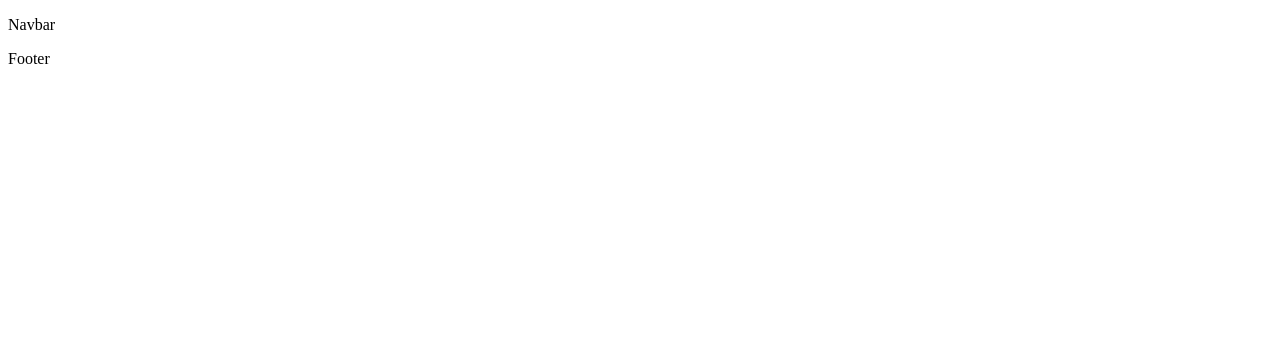
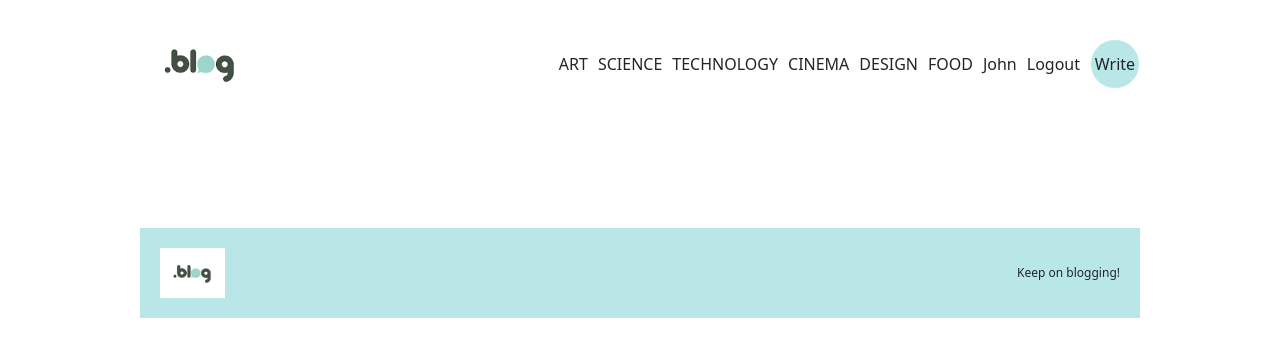
Before and after one commit to Manan-Hemani/Fullstack-blog, a React (Create React App) app in the folder client/: page /post/1 in a window 1280 px wide. Shown: the top 356 px of the page. Built offline with nearby package versions, Linux system fonts and the light colour scheme.

Commit message:
added navbar and footer

```diff
--- a/client/public/index.html
+++ b/client/public/index.html
@@ -5,6 +5,9 @@
   <meta charset="utf-8" />
   <meta name="viewport" content="width=device-width, initial-scale=1" />
   <meta name="description" content="Web site created using create-react-app" />
+  <link href="https://cdn.jsdelivr.net/npm/bootstrap@5.3.0-alpha1/dist/css/bootstrap.min.css" rel="stylesheet" integrity="sha384-GLhlTQ8iRABdZLl6O3oVMWSktQOp6b7In1Zl3/Jr59b6EGGoI1aFkw7cmDA6j6gD" crossorigin="anonymous">
+  <script src="https://cdn.jsdelivr.net/npm/bootstrap@5.3.0-alpha1/dist/js/bootstrap.bundle.min.js" integrity="sha384-w76AqPfDkMBDXo30jS1Sgez6pr3x5MlQ1ZAGC+nuZB+EYdgRZgiwxhTBTkF7CXvN" crossorigin="anonymous"></script>
+
 
   <title>Blog</title>
 </head>
--- a/client/src/Components/Footer.jsx
+++ b/client/src/Components/Footer.jsx
@@ -1,9 +1,13 @@
 import React from 'react';
+import logo from '../images/logo.png';
 
 const Footer = () => {
     return (
     <>
-        <p>Footer</p>
+        <footer className="footer">
+            <img src={logo} alt="logo"/>
+            <span>Keep on blogging!</span>
+        </footer>
     </>
     )
 }
--- a/client/src/Components/Navbar.jsx
+++ b/client/src/Components/Navbar.jsx
@@ -1,9 +1,34 @@
 import React from 'react';
+import Logo from '../images/logo.png';
+import { Link } from 'react-router-dom';
 
 const Navbar = () => {
     return (
     <>
-        <p>Navbar</p>
+        <div className="navbar">
+            <div className="container">
+                <div className="logo">
+                    <Link to="/">
+                    <img src={Logo} alt="logo" />
+                    </Link>
+                </div>
+
+                <div className="links">
+                    <Link className="link" to="/?cat=art"><h6>ART</h6></Link>
+                    <Link className="link" to="/?cat=science"><h6>SCIENCE</h6></Link>
+                    <Link className="link" to="/?cat=technology"><h6>TECHNOLOGY</h6></Link>
+                    <Link className="link" to="/?cat=cinema"><h6>CINEMA</h6></Link>
+                    <Link className="link" to="/?cat=design"><h6>DESIGN</h6></Link>
+                    <Link className="link" to="/?cat=food"><h6>FOOD</h6></Link>
+
+                    <span>John</span>
+                    <span>Logout</span>
+                    <span className="write">
+                        <Link className="link" to="/write">Write</Link>
+                    </span>
+                </div>
+            </div>
+        </div>
     </>
     )
 }
--- a/client/src/Pages/Home.jsx
+++ b/client/src/Pages/Home.jsx
@@ -1,10 +1,28 @@
 import React from 'react';
+import { Link } from 'react-router-dom';
 
 const Home = () => {
+
     return (
 
-        <div>
-            Homw!
+        <div className="home">
+            <div className="posts">
+                {posts.map( post => (
+                    <div className="post" id={post.id}>
+                        <div classNmae="img">
+                            <img src={post.img} alt="img"/>
+                        </div>
+                        <div className="content">
+                            <Link className="link" to={`/post/${post.id}`}>
+                                <h1>{post.item}</h1>
+                            </Link>
+                            <p>{post.desc}</p>
+                            <button>Read More</button>
+                        </div>
+                    </div>
+
+                ))}
+            </div>
         </div>
     )
 }
--- a/client/src/Pages/Register.jsx
+++ b/client/src/Pages/Register.jsx
@@ -6,7 +6,7 @@ const Register = () => {
         <div className="auth">
             <h1>Register</h1>
             <form>
-                <input required type="email" placeholder="example@email.com" />
+                <input required type="email" placeholder="email@example.com" />
                 <input required type="text" placeholder="username" />
                 <input required type="password" placeholder="password" />
                 <button>Register</button>
--- a/client/src/style.scss
+++ b/client/src/style.scss
@@ -1,60 +1,201 @@
-$lightPurple : #b373b1;
+$lightGreen: #b9e7e7;
 
-.app{
-    .container{
+.app {
+    display: flex;
+    justify-content: center;
+    .container {
+        width: 1024px;
 
-        // Login & Register
-        .auth{
+        .link {
+            text-decoration: none;
+            color: inherit;
+        }
+        //LOGIN & REGISTER
+
+        .auth {
             display: flex;
             flex-direction: column;
             align-items: center;
             justify-content: center;
             height: 100vh;
-            background-color: $lightPurple;
+            background-color: $lightGreen;
 
-            h1{
-                font-size: 30px;
-                color: rgb(78, 13, 111);
-                margin-bottom: 15px;
+            h1 {
+                font-size: 20px;
+                color: teal;
+                margin-bottom: 20px;
             }
 
-            form{
+            form {
                 display: flex;
                 flex-direction: column;
                 padding: 50px;
-                background-color: rgb(255, 255, 255);
+                background-color: white;
                 width: 200px;
-                gap : 20px;
-                border-bottom: 1px solid gray;
-            }
+                gap: 20px;
 
-            input{
+                input {
                     padding: 10px;
                     border: none;
                     border-bottom: 1px solid gray;
                 }
 
-            button{
-                margin-top: 10px;
+                button {
                     padding: 10px;
                     border: none;
-                background-color: rgb(152, 78, 189);
+                    background-color: teal;
                     cursor: pointer;
                     color: white;
                 }
 
-            p{
+                p {
                     font-size: 12px;
                     color: red;
                     text-align: center;
                 }
 
-            span{
+                span {
                     font-size: 12px;
                     text-align: center;
                 }
+            }
+        }
 
+        //NAVBAR
+
+        .navbar {
+            .container {
+                padding: 10px 0px;
+                display: flex;
+                align-items: center;
+                justify-content: space-between;
+                .logo {
+                    img {
+                        width: 120px;
+                    }
+                }
+                .links {
+                    display: flex;
+                    align-items: baseline;
+
+                    gap: 10px;
+
+                    h6 {
+                        font-size: 16px;
+                        font-weight: 300;
+                    }
+
+                    span {
+                        cursor: pointer;
+                    }
+
+                    .write{
+                        background-color: $lightGreen;
+                        width: 50px;
+                        height: 50px;
+                        border-radius: 50%;
+                        display: flex;
+                        align-items: center;
+                        justify-content: center;
+                        font-weight: 300;
+                        border: 1px solid white;
+
+                        &:hover{
+                            color: teal;
+                            background-color: white;
+                            border: 1px solid teal;
+                        }
+                    }
+                }
+            }
+        }
+
+        //FOOTER
+        .footer{
+            margin-top: 100px;
+            padding: 20px;
+            background-color: $lightGreen;
+            display: flex;
+            align-items: center;
+            justify-content: space-between;
+            font-size: 12px;
+
+            img{
+                height: 50px;
+            }
+        }
+
+        // HOME
+        .home{
+            .posts{
+                margin-top: 50px;
+                display: flex;;
+                flex-direction: column;
+                gap: 150px;
+
+                .post{
+                    display: flex;
+                    gap: 100px;
+
+                    &:nth-child(2n+1){
+                        flex-direction: row-reverse;
+                    }
+
+                    .img{
+                        font: 2;
+                        position: relative;
+
+                        &::after{
+                            content: "";
+                            width: 100%;
+                            height: 100%;
+                            background-color: $lightGreen;
+                            position: absolute;
+                            top: 20px;
+                            left: -20px;
+                            z-index: -1;
+                        }
+
+                        img{
+                            width: 100%;
+                            max-height: 400px;
+                            object-fit: cover;
+                        }
+                    }
+
+                    .content{
+                        flex: 3;
+                        display: flex;
+                        flex-direction: column;
+                        justify-content: space-between;
+
+                        h1{
+                            font-size: 48px;
+                        }
+
+                        p{
+                            font-size: 18px;
+                        }
+
+                        button{
+                            width: max-content;
+                            padding: 10px 20px;
+                            border: none;
+                            cursor: pointer;
+                            background-color: white;
+                            color: teal;
+                            border: 1px solid teal;
+
+                            &:hover{
+                                border: 1px solid white;
+                                background-color: $lightGreen;
+                                color: black;
+                            }
 
                         }
                     }
                 }
+            }
+        }
+    }
+}
```
Also changed, not shown: client/src/images/logo.png (added). Lines whose indentation alone changed are shown as unchanged.
